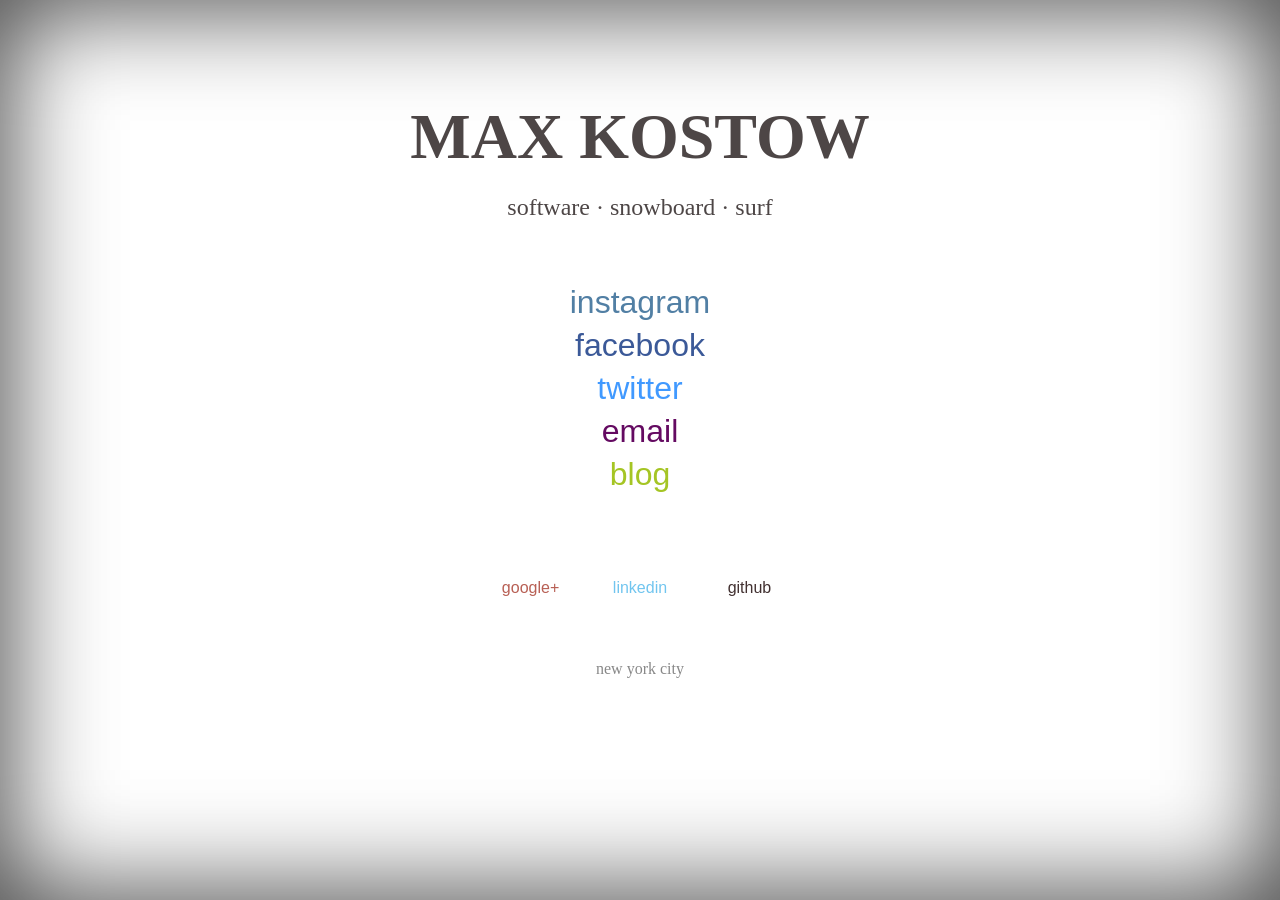
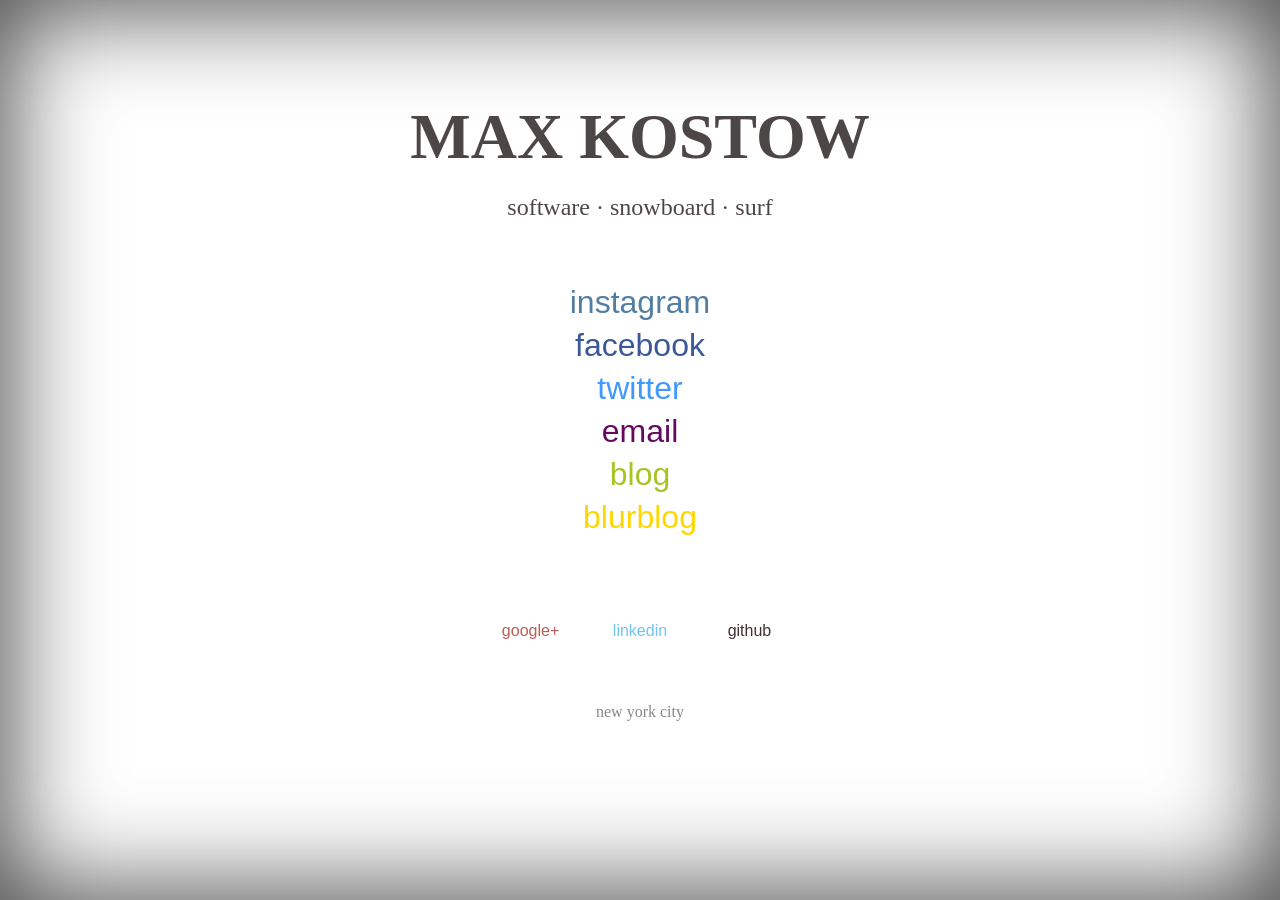
Before and after one commit to maxkostow/maxkostow.github.com, a Jekyll site: the page built from index.html, in a window 1280 px wide. Built offline with Jekyll 4.4.1, drawn with Linux system fonts in a browser that asks for light colours.

Commit message:
add blurblog link

```diff
--- a/index.html
+++ b/index.html
@@ -17,37 +17,41 @@
     </h2>
     <ul class="links">
         <li>
-            <a id="instagram" href="http://instagram.com/maxkostow">instagram</a>
+            <a class="instagram" href="http://instagram.com/maxkostow">instagram</a>
             <div class="bg instagram"></div>
         </li>
         <li>
-            <a id="facebook" href="http://facebook.com/maxkostow">facebook</a>
+            <a class="facebook" href="http://facebook.com/maxkostow">facebook</a>
             <div class="bg facebook"></div>
         </li>
         <li>
-            <a id="twitter" href="http://twitter.com/maxkostow">twitter</a>
+            <a class="twitter" href="http://twitter.com/maxkostow">twitter</a>
             <div class="bg twitter"></div>
         </li>
         <li>
-            <a id="email" href="mailto:max@maxkostow.com">email</a>
+            <a class="email" href="mailto:max@maxkostow.com">email</a>
             <div class="bg email"></div>
         </li>
         <li>
-            <a id="blog" href="/blog">blog</a>
+            <a class="blog" href="/blog">blog</a>
             <div class="bg blog"></div>
+        </li>
+        <li>
+            <a class="blurblog" href="http://maxkostow.newsblur.com">blurblog</a>
+            <div class="bg blurblog"></div>
         </li>
     </ul>
     <ul class="links small">
         <li>
-            <a id="googleplus" href="https://plus.google.com/114435089772201718097">google+</a>
+            <a class="googleplus" href="https://plus.google.com/114435089772201718097">google+</a>
             <div class="bg googleplus"></div>
         </li>
         <li>
-            <a id="linkedin" href="http://www.linkedin.com/in/maxkostow">linkedin</a>
+            <a class="linkedin" href="http://www.linkedin.com/in/maxkostow">linkedin</a>
             <div class="bg linkedin"></div>
         </li>
         <li>
-            <a id="github" href="http://github.com/maxkostow">github</a>
+            <a class="github" href="http://github.com/maxkostow">github</a>
             <div class="bg github"></div>
         </li>
     </ul>
--- a/media/css/index.css
+++ b/media/css/index.css
@@ -59,53 +59,59 @@
     display: inline-block;
     width: 105px;
 }
-#facebook {
+.facebook {
     color: #3B5998;
 }
-#instagram {
+.instagram {
     color: #517FA4;
 }
-#twitter {
+.twitter {
     color: #4099ff;
 }
-#googleplus {
+.googleplus {
     color: #B86055;
 }
-#github {
+.github {
     color: #423131;
 }
-#linkedin {
+.linkedin {
     color: #71C5EF;
 }
-#email {
+.email {
     color: #640A61;
 }
-#blog {
+.blog {
     color: #A5C524;
 }
-#facebook:hover {
+.blurblog {
+    color: gold;
+}
+.facebook:hover {
     color: #6091F8;
 }
-#instagram:hover {
+.instagram:hover {
     color: #A46851;
 }
-#twitter:hover {
+.twitter:hover {
     color: #59DDF7;
 }
-#googleplus:hover {
+.googleplus:hover {
     color: #F82727;
 }
-#github:hover {
+.github:hover {
     color: #9091A0;
 }
-#linkedin:hover {
+.linkedin:hover {
     color: #2281E9;
 }
-#email:hover {
+.email:hover {
     color: #BD1FB7;
 }
-#blog:hover {
+.blog:hover {
     color: #5C9119;
+}
+.blurblog:hover {
+    color: #9A6E47;
 }
 
 .bg {
@@ -153,6 +159,9 @@
 }
 .bg.blog {
     background: #FDF8B8;
+}
+.bg.blurblog {
+    background: #EBC55F;
 }
 .c {
     font-family: double-pica-small-caps;
```
